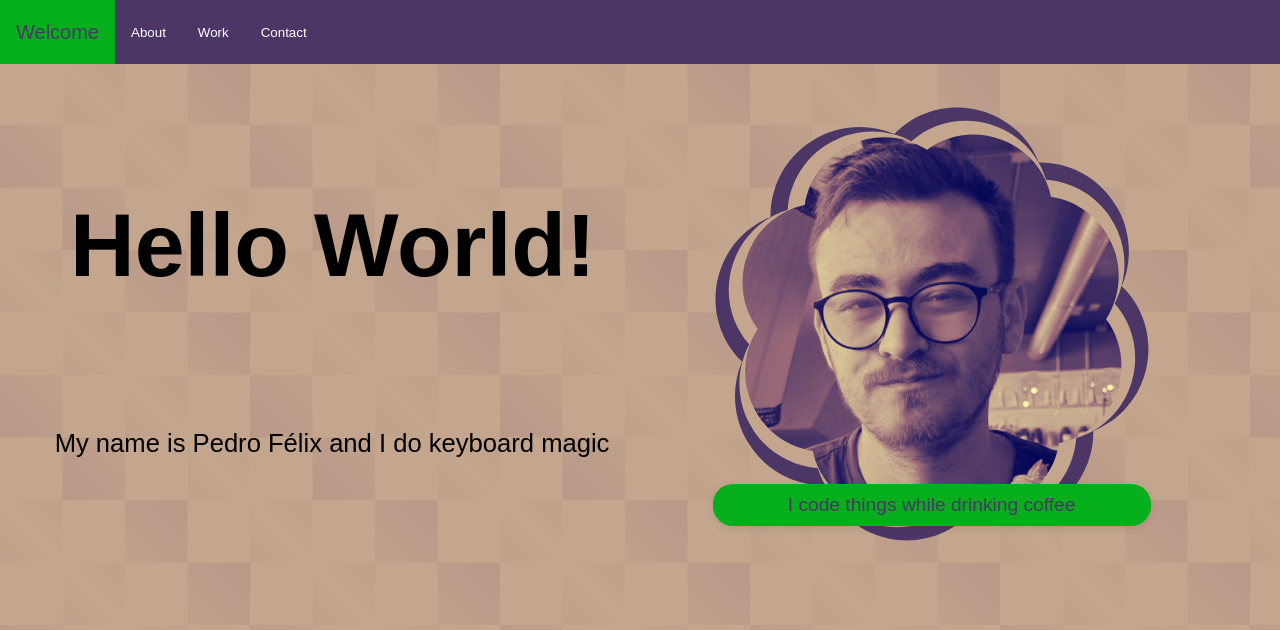
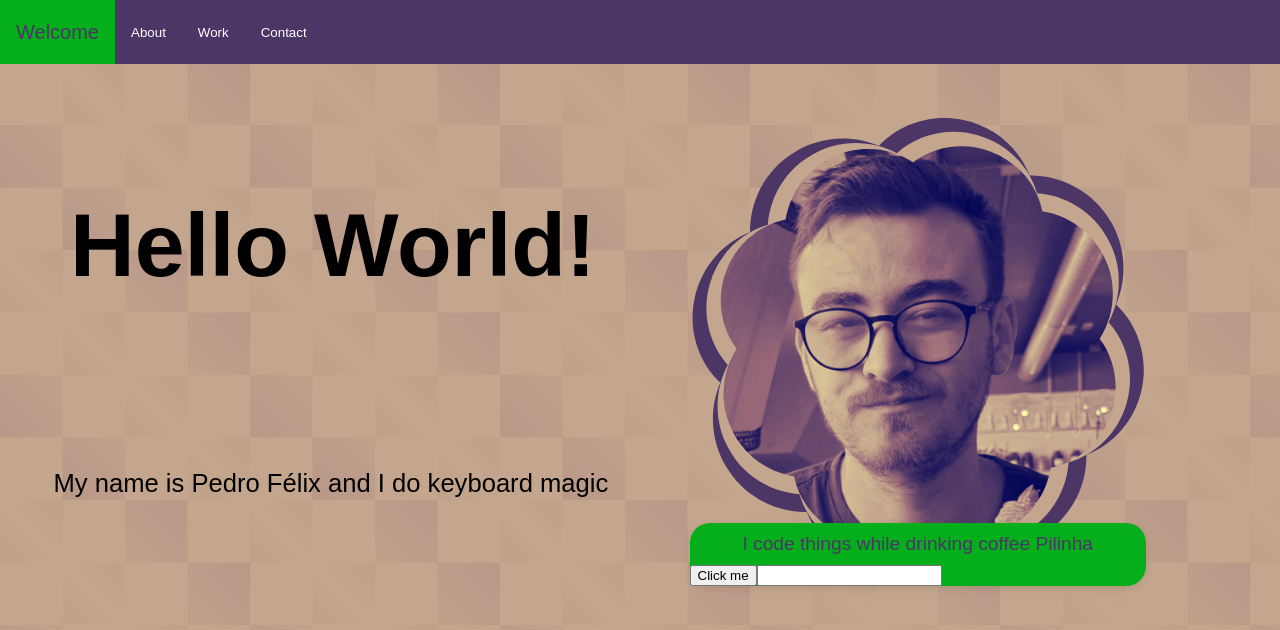
Before and after one commit to PedrorFelix/LearningReact, a React (Create React App) app: page / in a window 1280 px wide. Shown: the top 630 px of the page. Built offline with nearby package versions, Linux system fonts and the light colour scheme; a web font is replaced by a local one.

Commit message:
Created a simple class and added some hooks to the welcome page function

```diff
--- a/src/pages/App.js
+++ b/src/pages/App.js
@@ -8,16 +8,94 @@ import './style/WelcomePage.css';
 import './style/AboutPage.css';
 import './style/WorkPage.css';
 import './style/ContactPage.css';
+import { Component, useEffect, useState } from "react";
 
+class XPTO extends Component {
 
-function WelcomePage(){
+  constructor(props) {
+    super();
+
+    this.state = {felipe: 'Olá, sou o Fifi', buttonClicked: false}
+    //Aqui é a primeira ocorrência de código
+  }
+
+  componentDidMount() {
+    //Terceiro passo do lifecycle
+    //O teu componente acabou de dar mount e já tens a tua view loaded
+    console.log('Class Montou');
+
+  }
+
+  shouldComponentUpdate() {
+    return false;
+  }
+
+  componentWillUnmount() {
+    //Quinto e último passo do lifecycle
+    // quando o lifecycle chega ao fim, isto corre
+  }
+
+  privateFunction = (event) => {
+
+    this.setState({
+      ...this.state,
+      felipe: event?.target?.value ?? ''
+    });
+  }
+
+  render() {
+    // Segundo passo do lifecycle
+    this.privateFunction();
+    const {felipe} = this.state;
+    //Logica fdp
+    return <div>
+      <span>{felipe} com coisas</span>
+      <button onClick={this.toggleVisibilityButton}>Click me to disable recurring on update</button>
+      <input type="text" onChange={(event) => this.privateFunction(event)}></input>
+    </div>
+  }
+}
+
+function WelcomePage(inputs){
+  const {name, code} = inputs;
+
+  const [state, setState] = useState({
+    props: {
+      a: "Pilinha"
+    },
+    felipe: '',
+    coiso: {
+      b: 0
+    }
+  });
+
+  //ComponentDidMount, precisa do array vazio
+  useEffect(() => console.log('Montou', name, code), []);
+
+  useEffect(() => {
+    //Aqui é território do didUpdate
+    console.log('isto é o update', state.coiso);
+  }, [state.coiso]/*Isto são as dependências do didUpdate*/);
+
+  const updateState = () => {
+    //Isto vai dar alterar uma das dependências do useEffect,
+    //Portanto vai dar trigger
+    setState({...state, coiso: {b: state.coiso.b + 1}});
+  }
+
+  const setStateProps = (newValue) => {
+    setState({...state, props: {a: newValue.target.value}});
+  }
+
   return(
     <div className="WelcomeBanner">
       <h1 className="WelcomeTitle">Hello World!</h1>
       <div className="ImageSubtitleWrapper">
         <ProfileImage className="Photo" svgpath={'/assets/imageContainer.svg'}/>
         <div className="SubtitleShape">
-          <p className="Subtitle">I code things while drinking coffee</p>
+          <p className="Subtitle">I code things while drinking coffee {state.props.a}</p>
+          <button onClick={updateState}>Click me</button>
+          <input type="text" onChange={(event) => setStateProps(event)}></input>
         </div>
       </div>
       <div className="Content">
@@ -94,7 +172,7 @@ export default function MyApp() {
         <NavBar />
         <Routes>
           {/* Define your routes here */}
-          <Route path="/" element={<WelcomePage />} />
+          <Route path="/" element={<WelcomePage name="Pedro" code="abc123" />} />
           <Route path="/about" element={<AboutPage />} />
           <Route path="/work" element={<Work />} />
           <Route path="/contact" element={<Contact />} />
```
